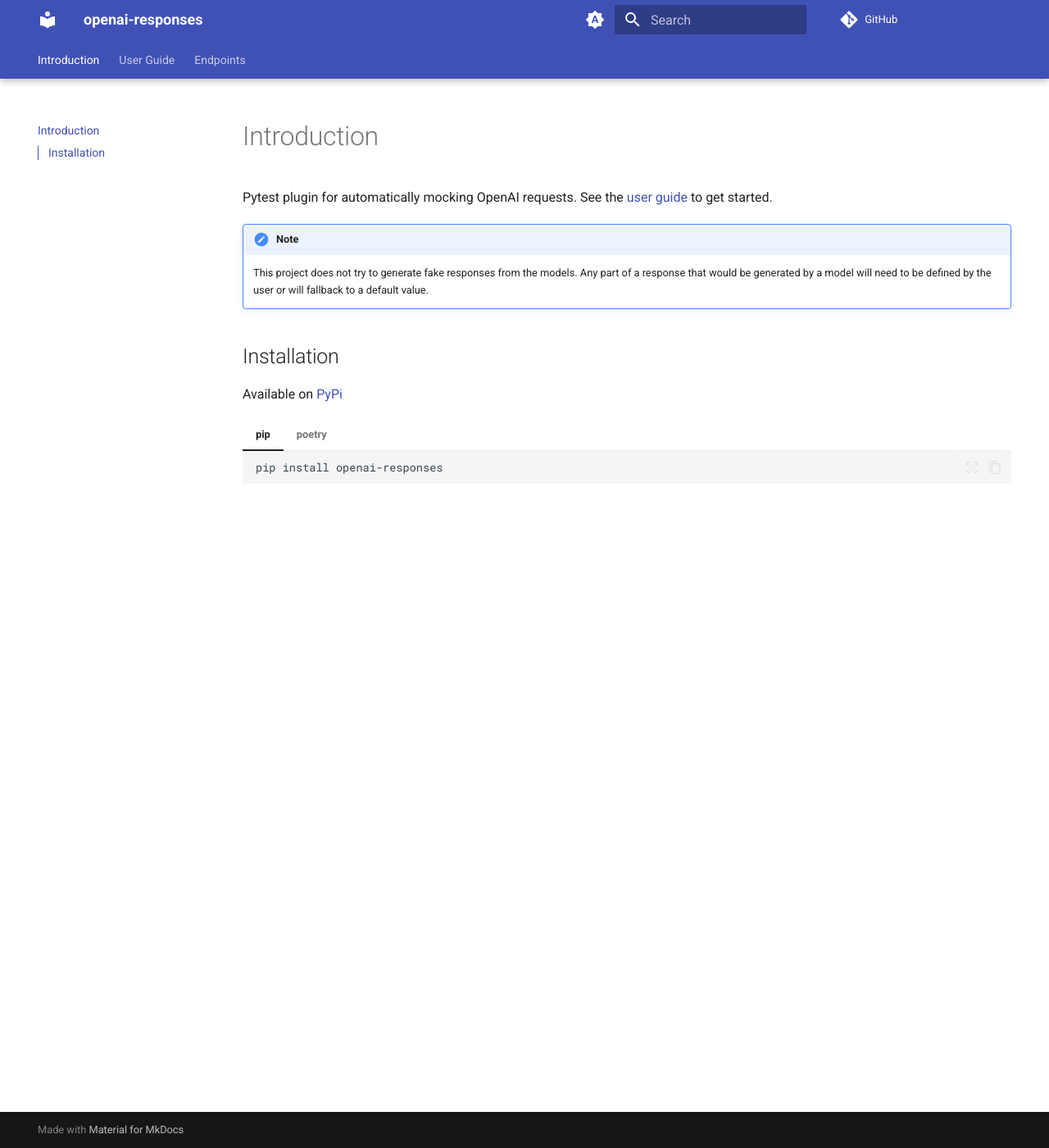
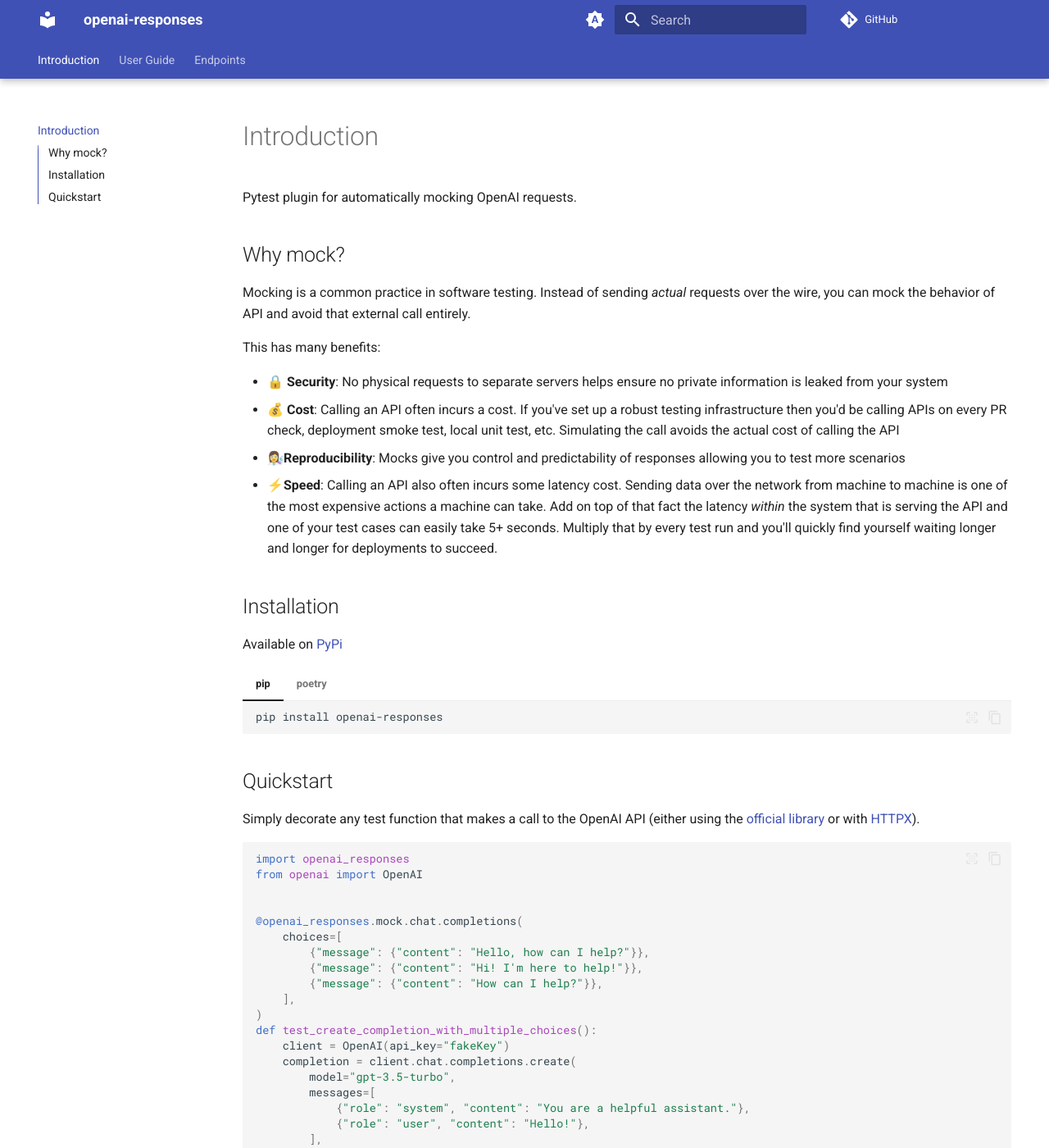
Before and after one commit to mharrisb1/openai-responses-python, an MkDocs documentation site: the page built from docs/index.md, in a window 1280 px wide and 1400 px high. Shown: the whole window at 82% size. Built offline with MkDocs 1.6.1 and Material for MkDocs 9.7.7, drawn with Linux system fonts in a browser that asks for light colours; comment, search, counter and statistics services are not loaded; some of the changed text lies outside the part shown.

Commit message:
feat(docs): add why mock section

````diff
--- a/docs/index.md
+++ b/docs/index.md
@@ -1,11 +1,17 @@
 # Introduction
 
-Pytest plugin for automatically mocking OpenAI requests. See the [user guide](user_guide/index.md) to get started.
+Pytest plugin for automatically mocking OpenAI requests.
 
-!!! note
+## Why mock?
 
-    This project does not try to generate fake responses from the models. Any part of a response that would be generated by a model will need to
-    be defined by the user or will fallback to a default value.
+Mocking is a common practice in software testing. Instead of sending _actual_ requests over the wire, you can mock the behavior of API and avoid that external call entirely.
+
+This has many benefits:
+
+- 🔒 **Security**: No physical requests to separate servers helps ensure no private information is leaked from your system
+- 💰 **Cost**: Calling an API often incurs a cost. If you've set up a robust testing infrastructure then you'd be calling APIs on every PR check, deployment smoke test, local unit test, etc. Simulating the call avoids the actual cost of calling the API
+- 👩‍🔬**Reproducibility**: Mocks give you control and predictability of responses allowing you to test more scenarios
+- ⚡️**Speed**: Calling an API also often incurs some latency cost. Sending data over the network from machine to machine is one of the most expensive actions a machine can take. Add on top of that fact the latency _within_ the system that is serving the API and one of your test cases can easily take 5+ seconds. Multiply that by every test run and you'll quickly find yourself waiting longer and longer for deployments to succeed.
 
 ## Installation
 
@@ -22,3 +28,32 @@
     ```shell
     poetry add --group dev openai-responses
     ```
+
+## Quickstart
+
+Simply decorate any test function that makes a call to the OpenAI API (either using the [official library](https://github.com/openai/openai-python) or with [HTTPX](https://www.python-httpx.org/)).
+
+```python
+import openai_responses
+from openai import OpenAI
+
+
+@openai_responses.mock.chat.completions(
+    choices=[
+        {"message": {"content": "Hello, how can I help?"}},
+        {"message": {"content": "Hi! I'm here to help!"}},
+        {"message": {"content": "How can I help?"}},
+    ],
+)
+def test_create_completion_with_multiple_choices():
+    client = OpenAI(api_key="fakeKey")
+    completion = client.chat.completions.create(
+        model="gpt-3.5-turbo",
+        messages=[
+            {"role": "system", "content": "You are a helpful assistant."},
+            {"role": "user", "content": "Hello!"},
+        ],
+        n=3,
+    )
+    assert len(completion.choices) == 3
+```
````
